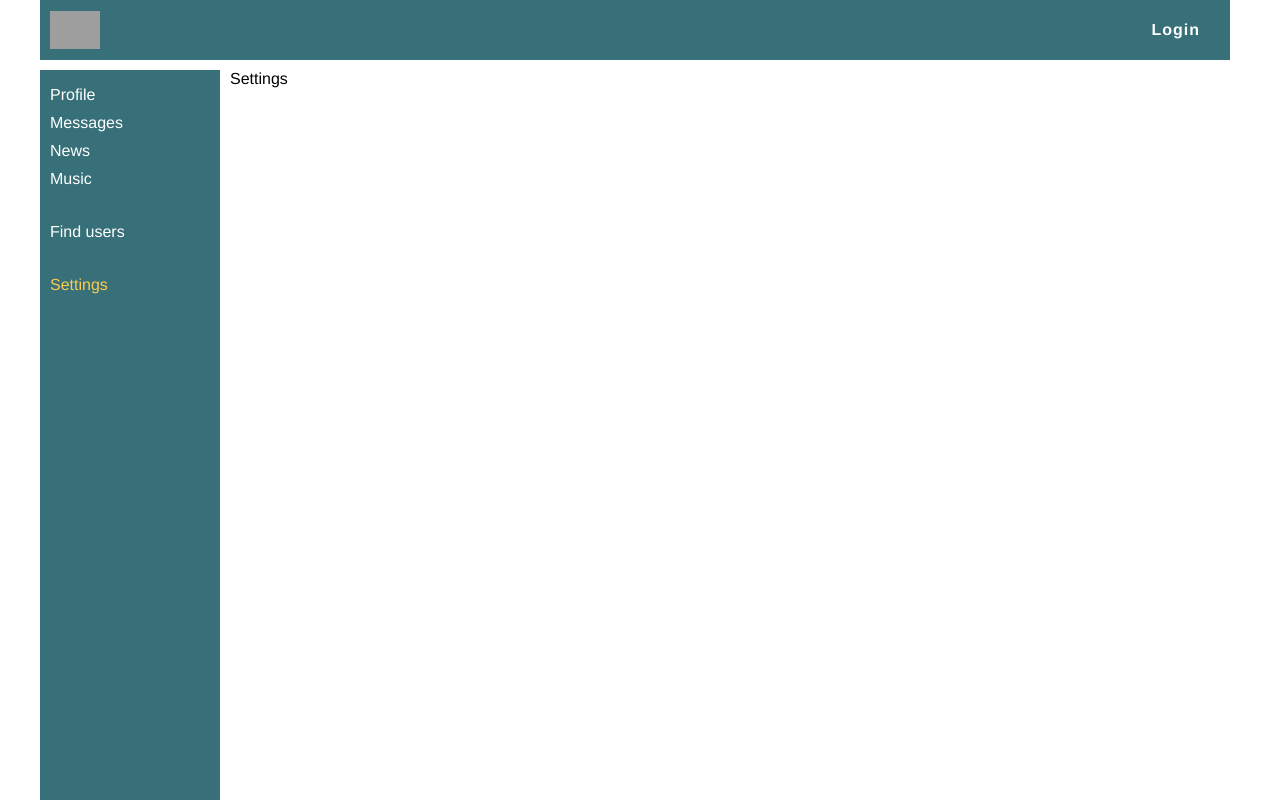
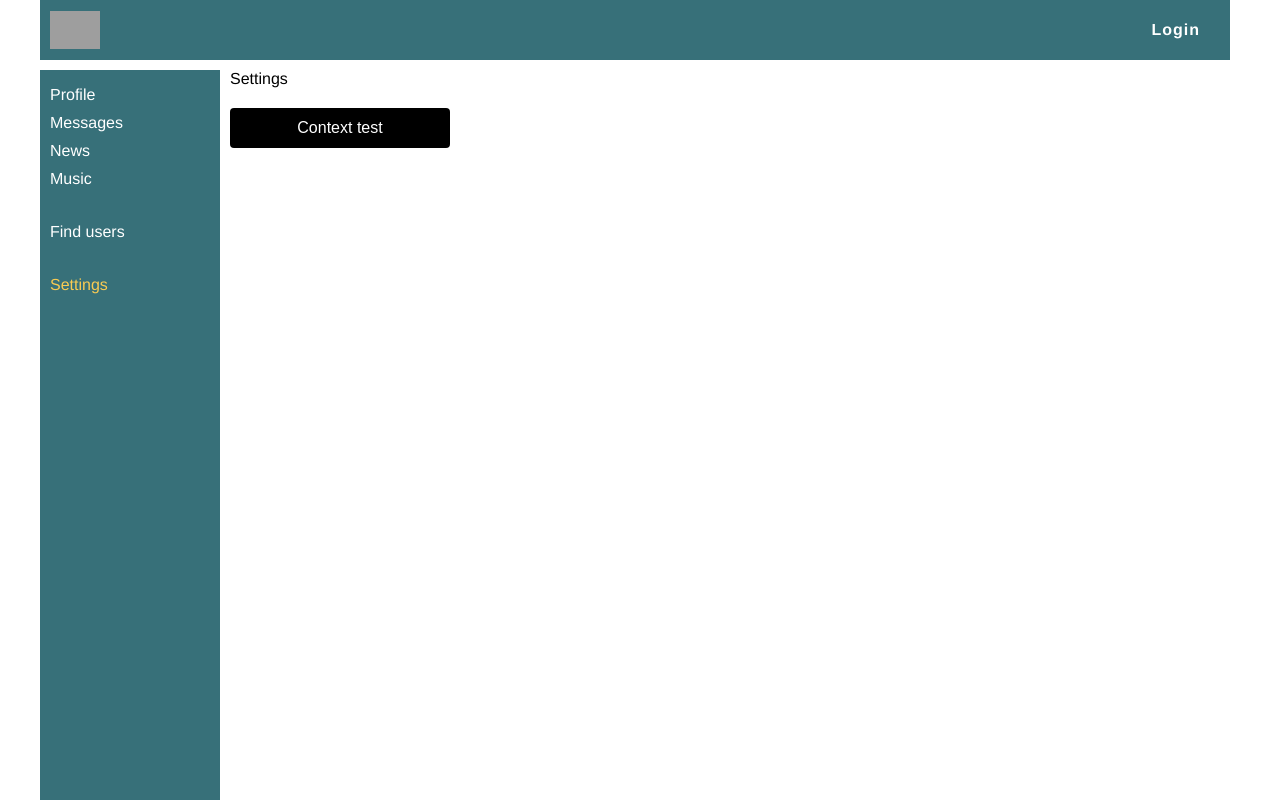
Before and after one commit to gitEd7S/react-test, a React (Create React App) app: page /settings in a window 1280 px wide. Built offline with nearby package versions, Linux system fonts and the light colour scheme; no server answers; grey boxes are pictures that could not be loaded.

Commit message:
[] Context

```diff
--- /dev/null
+++ b/src/components/Settings/BtnTheme.js
@@ -0,0 +1,3 @@
+import React from 'react'
+
+export const BtnTheme = React.createContext('dark')
--- /dev/null
+++ b/src/components/Settings/Elements/Button.css
@@ -0,0 +1,22 @@
+.btn {
+    display: flex;
+    align-items: center;
+    justify-content: center;
+    min-width: 220px;
+    width: fit-content;
+    height: 40px;
+    font-size: 16px;
+    border: none;
+    border-radius: 4px;
+    cursor: pointer;
+}
+
+.btn--dark {
+    background-color: black;
+    color: white;
+}
+
+.btn--ligth {
+    background-color: white;
+    color: black;
+}
--- /dev/null
+++ b/src/components/Settings/Elements/Button.jsx
@@ -0,0 +1,18 @@
+import React, { useContext } from 'react'
+import './Button.css'
+import { BtnTheme } from '../BtnTheme';
+
+function Button () {
+
+    const theme = useContext(BtnTheme);
+
+    const classButton = (theme === 'dark') ? 'btn--dark' : 'btn--ligth'
+
+    return (
+        <>
+            <button className={`${classButton} btn`}>Context test</button>
+        </>
+    )
+}
+
+export default Button
--- a/src/components/Settings/Settings.css
+++ b/src/components/Settings/Settings.css
@@ -0,0 +1,5 @@
+.title {
+    display: block;
+    width: 100%;
+    margin-bottom: 20px;
+}
--- a/src/components/Settings/Settings.jsx
+++ b/src/components/Settings/Settings.jsx
@@ -1,10 +1,15 @@
 import React from 'react'
+import Button from './Elements/Button'
 import './Settings.css'
+import { BtnTheme } from './BtnTheme'
 
 const Settings = () => {
     return (
         <>
-            Settings
+            <span className="title">Settings</span>
+            {/* <BtnTheme.Provider value="dark"> */}
+                <Button />
+            {/* </BtnTheme.Provider> */}
         </>
     )
 }
```
